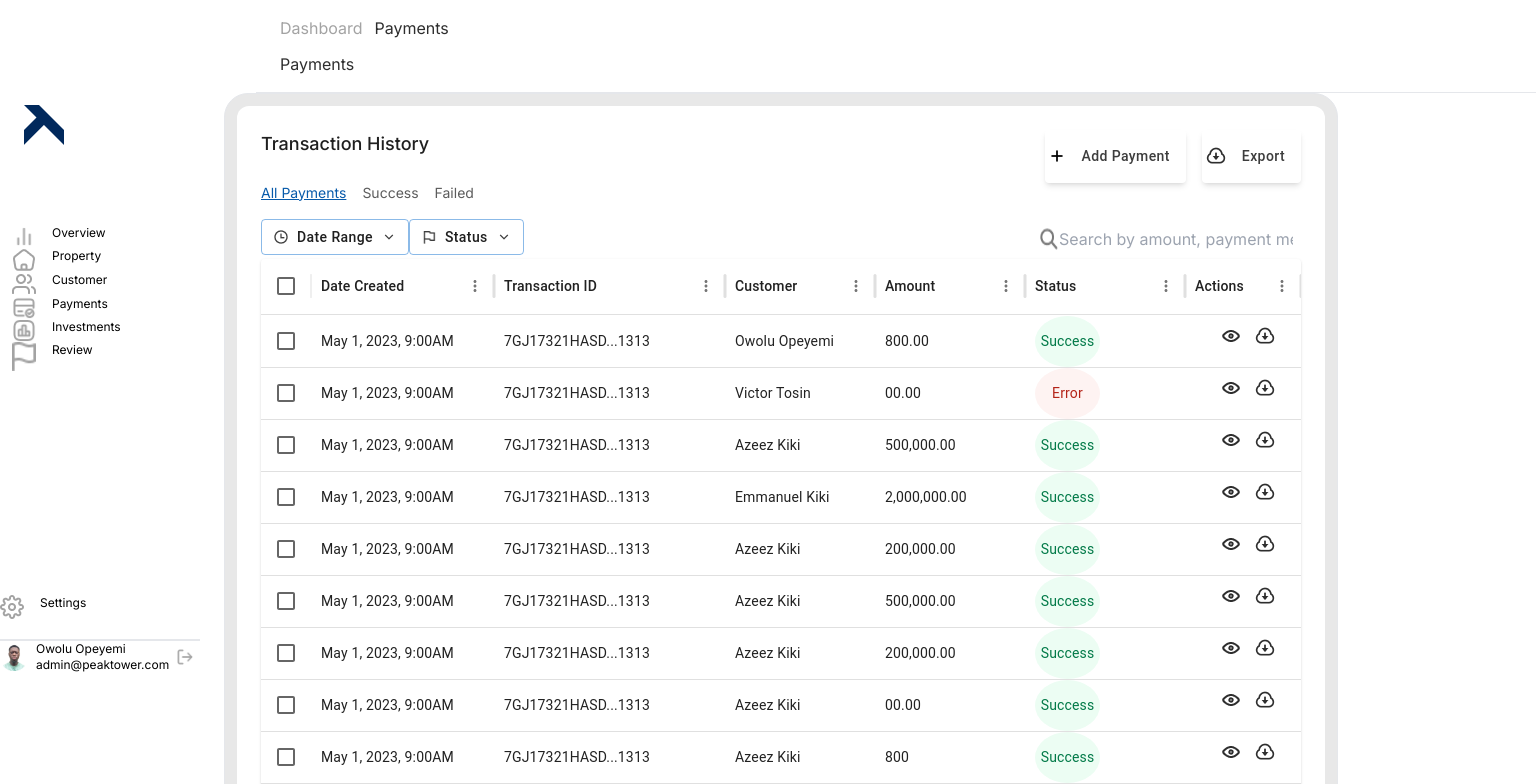
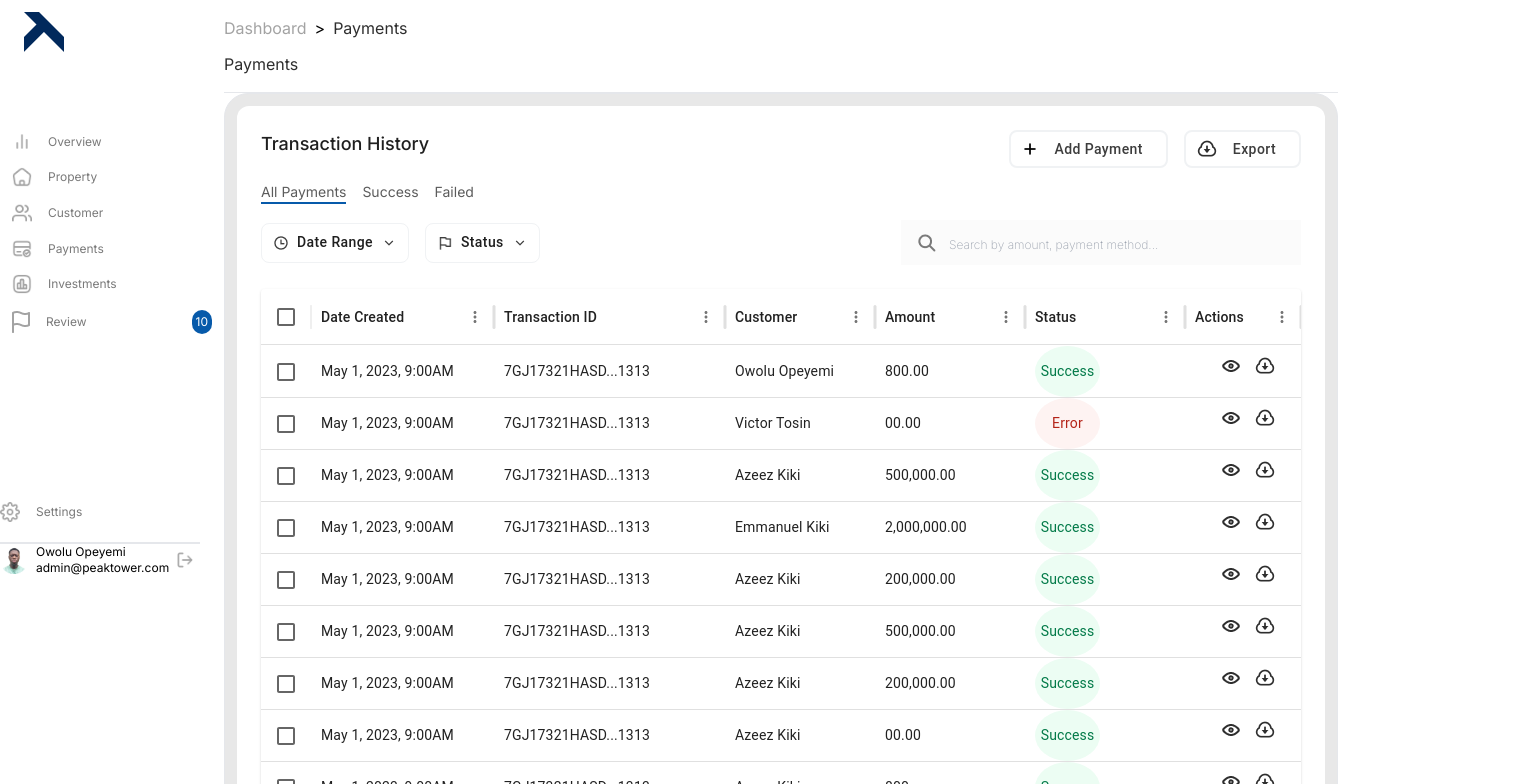
Before and after one commit to popsam22/lantan-frontend, a React (Vite) app: page /payments in a window 1280 px wide. Shown: the top 784 px of the page, 1536 px wide, since content can reach past the window. Built offline with nearby package versions, Linux system fonts and the light colour scheme.

Commit message:
fix: dashboard links

```diff
--- a/package.json
+++ b/package.json
@@ -16,7 +16,8 @@
     "@mui/x-data-grid": "^7.17.0",
     "react": "^18.3.1",
     "react-dom": "^18.3.1",
-    "react-router-dom": "^6.26.2"
+    "react-router-dom": "^6.26.2",
+    "react-toastify": "^10.0.5"
   },
   "devDependencies": {
     "@eslint/js": "^9.9.0",
--- a/src/App.tsx
+++ b/src/App.tsx
@@ -2,6 +2,8 @@ import { Routes, Route } from "react-router-dom";
 import RootLayout from "./layout/RootLayout";
 import Payments from "./pages/admin/Payments";
 import Investments from "./pages/admin/Investments";
+import { ToastContainer } from "react-toastify";
+import "react-toastify/dist/ReactToastify.css";
 
 const App = () => {
   return (
@@ -12,6 +14,18 @@ const App = () => {
           <Route path="/investments" element={<Investments />} />
         </Route>
       </Routes>
+      <ToastContainer
+        position="top-right"
+        autoClose={4000}
+        hideProgressBar={false}
+        newestOnTop={false}
+        closeOnClick
+        rtl={false}
+        pauseOnFocusLoss
+        draggable
+        pauseOnHover
+        theme="light"
+      />
     </div>
   );
 };
--- /dev/null
+++ b/src/components/Modal.tsx
@@ -0,0 +1,26 @@
+import Modal from "@mui/material/Modal";
+import Close from "../assets/close.png";
+
+const LatanaModal = ({ open, onClose, children, className, title }) => {
+  return (
+    <Modal open={open} onClose={onClose}>
+      <div
+        className={`bg-white overflow-y-auto max-h-[550px] outline-0 w-[90%] ${className} mt-[20%] lg:mt-[10%] mx-auto md:w-[70%] lg:w-[45%] px-6 py-6 max-md:px-8 max-md:py-4 border-0 rounded-lg shadow-lg flex flex-col outline-none focus:outline-0`}
+      >
+        <div className="flex justify-between pb-4">
+          <p className="text-[24px] font-medium mb-5">{title}</p>
+          <div onClick={onClose} className="cursor-pointer">
+            <img
+              src={Close}
+              alt="icon"
+              style={{ width: "16px", height: "16px" }}
+            />
+          </div>
+        </div>
+        {children}
+      </div>
+    </Modal>
+  );
+};
+
+export default LatanaModal;
--- a/src/components/Navbar.tsx
+++ b/src/components/Navbar.tsx
@@ -1,10 +1,11 @@
 const Navbar = () => {
   return (
     <div>
-      <nav className="flex relative top-0 w-full items-center bg-white border-b md:ml-64 pl-6  pr-10 py-4">
+      <nav className="flex relative top-0 w-full bg-white border-b py-4">
         <div>
-          <div className="flex mb-3">
-            <p className="text-[#A3A3A3] pr-3">Dashboard</p>
+          <div className="flex mb-3 gap-2">
+            <p className="text-[#A3A3A3]">Dashboard</p>
+            {">"}
             <p className="text-[#2E2E2E]">Payments</p>
           </div>
           <div className="text-[#2E2E2E]">Payments</div>
--- a/src/components/Sidebar.tsx
+++ b/src/components/Sidebar.tsx
@@ -8,6 +8,7 @@ import investment from "../assets/chart-squareinestments.png";
 import review from "../assets/Iconreview.png";
 import settings from "../assets/settingssettings.png";
 import avatar from "../assets/Avatarope.png";
+import { Link } from "react-router-dom";
 
 const Sidebar = () => {
   return (
@@ -17,36 +18,47 @@ const Sidebar = () => {
           <img src={latana} alt="latana logo" width={40} height={40} />
         </div>
         <div className=" h-[338px]">
-          <div className="flex gap-4">
-            <img src={overview} alt="overview" width={24} height={24} />
-            <p className="text-xs">Overview</p>
+          <div className="flex gap-4 mb-4 items-center">
+            <img src={overview} alt="overview" width={20} height={20} />
+            <p className="text-xs text-[#7A7A7A]">Overview</p>
           </div>
-          <div className="flex gap-4">
-            <img src={property} alt="propertycustomer" width={24} height={24} />
-            <p className="text-xs">Property</p>
+          <div className="flex gap-4 mb-4 items-center">
+            <img src={property} alt="propertycustomer" width={20} height={20} />
+            <p className="text-xs text-[#7A7A7A]">Property</p>
           </div>
-          <div className="flex gap-4">
-            <img src={customer} alt="customer" width={24} height={24} />
-            <p className="text-xs">Customer</p>
+          <div className="flex gap-4 mb-4 items-center">
+            <img src={customer} alt="customer" width={20} height={20} />
+            <p className="text-xs text-[#7A7A7A]">Customer</p>
           </div>
-          <div className="flex gap-4">
-            <img src={payment} alt="payment" width={24} height={24} />
-            <p className="text-xs">Payments</p>
-          </div>
-          <div className="flex gap-4">
-            <img src={investment} alt="investment" width={24} height={24} />
-            <p className="font-inter text-xs">Investments</p>
-          </div>
-          <div className="flex gap-4">
-            <img src={review} alt="review" width={24} height={24} />
-            <p className="text-xs justify-center items-center">Review</p>
+          <Link to="/payments">
+            <div className="flex gap-4 mb-4 items-center">
+              <img src={payment} alt="payment" width={20} height={20} />
+              <p className="text-xs text-[#7A7A7A]">Payments</p>
+            </div>
+          </Link>
+          <Link to="/investments">
+            <div className="flex gap-4 mb-4 items-center">
+              <img src={investment} alt="investment" width={20} height={20} />
+              <p className="text-xs text-[#7A7A7A]">Investments</p>
+            </div>
+          </Link>
+          <div className="flex gap-4 mb-4 items-center w-full">
+            <img src={review} alt="review" width={20} height={20} />
+            <div className="flex justify-between items-center w-full">
+              <p className="text-xs text-[#7A7A7A] justify-center items-center">
+                Review
+              </p>
+              <p className="text-white bg-[#075AAA] p-1 rounded-full text-xs">
+                10
+              </p>
+            </div>
           </div>
         </div>
       </div>
       <div className=" ">
-        <div className="flex gap-4 mb-5">
-          <img src={settings} alt="" />
-          <p className="text-xs">Settings</p>
+        <div className="flex gap-4 mb-5 items-center">
+          <img src={settings} alt="settings" width={20} height={20} />
+          <p className="text-xs text-[#7A7A7A]">Settings</p>
         </div>
         <div className="border w-[200px]"></div>
         <div className="flex w-[32px]">
--- a/src/constants/payments.tsx
+++ b/src/constants/payments.tsx
@@ -1,58 +1,3 @@
-import show from "../assets/_Button baseshow.png";
-import cloud from "../assets/download-cloud-linecloud.png";
-import { GridColDef } from "@mui/x-data-grid";
-
-export const columns: GridColDef[] = [
-  {
-    field: "dateCreated",
-    headerName: "Date Created",
-    width: 183,
-  },
-  {
-    field: "transactionId",
-    headerName: "Transaction ID",
-    width: 231,
-  },
-  {
-    field: "customer",
-    headerName: "Customer",
-    width: 150,
-  },
-  {
-    field: "amount",
-    headerName: "Amount",
-    width: 150,
-  },
-  {
-    field: "status",
-    headerName: "Status",
-    renderCell: (prop) => (
-      <button
-        style={{
-          backgroundColor: prop.value === "Success" ? "#ECFDF3" : "#FEF3F2",
-          color: prop.value === "Success" ? "#027A48" : "#B42318",
-          borderRadius: "50%",
-          width: "65px",
-        }}
-      >
-        {prop.value}
-      </button>
-    ),
-    width: 160,
-  },
-  {
-    field: "actions",
-    headerName: "Actions",
-    renderCell: () => (
-      <div className="flex gap-1 justify-center items-center">
-        <img src={show} alt="show details" className="w-10 h-10" />
-        <img src={cloud} alt="cloud" className="w-5 h-5" />
-      </div>
-    ),
-    width: 116,
-  },
-];
-
 export const rows = [
   {
     id: 1,
--- a/src/layout/RootLayout.tsx
+++ b/src/layout/RootLayout.tsx
@@ -6,10 +6,10 @@ const RootLayout = () => {
   return (
     <div>
       <main>
-        <section>
-          <Navbar />
-          <div className="flex">
-            <Sidebar />
+        <section className="flex">
+          <Sidebar />
+          <div>
+            <Navbar />
             <section className="flex flex-1 items-center border rounded-3xl bg-[#E8E8E8]">
               <div className="w-full">
                 <Outlet />
--- a/src/pages/admin/Payments.tsx
+++ b/src/pages/admin/Payments.tsx
@@ -6,18 +6,161 @@ import cloud from "../../assets/download-cloud-linecloud.png";
 import flag from "../../assets/flag-lineflag.png";
 import dropdown from "../../assets/arrow-down-s-linedropdown.png";
 import Table from "../../components/Table";
-import { columns, rows } from "../../constants/payments";
+import { rows } from "../../constants/payments";
+import { useState } from "react";
+import show from "../../assets/_Button baseshow.png";
+import { GridColDef } from "@mui/x-data-grid";
+import LatanaModal from "../../components/Modal";
+import { toast } from "react-toastify";
 
 const Payments = () => {
+  const [activeTab, setActiveTab] = useState(0);
+  const [isOpen, setIsOpen] = useState(false);
+  const [selectedItem, setSelectedItem] = useState(null);
+
+  const columns: GridColDef[] = [
+    {
+      field: "dateCreated",
+      headerName: "Date Created",
+      width: 183,
+    },
+    {
+      field: "transactionId",
+      headerName: "Transaction ID",
+      width: 231,
+    },
+    {
+      field: "customer",
+      headerName: "Customer",
+      width: 150,
+    },
+    {
+      field: "amount",
+      headerName: "Amount",
+      width: 150,
+    },
+    {
+      field: "status",
+      headerName: "Status",
+      renderCell: (prop) => (
+        <button
+          style={{
+            backgroundColor: prop.value === "Success" ? "#ECFDF3" : "#FEF3F2",
+            color: prop.value === "Success" ? "#027A48" : "#B42318",
+            borderRadius: "50%",
+            width: "65px",
+          }}
+        >
+          {prop.value}
+        </button>
+      ),
+      width: 160,
+    },
+    {
+      field: "actions",
+      headerName: "Actions",
+      renderCell: (prop) => (
+        <div className="flex gap-1 justify-center items-center">
+          <img
+            onClick={() => {
+              setIsOpen(true);
+              setSelectedItem(prop?.row);
+            }}
+            src={show}
+            alt="show details"
+            className="w-10 h-10"
+          />
+          <img
+            onClick={() =>
+              toast.success("Your File has been downloaded successfully")
+            }
+            src={cloud}
+            alt="cloud"
+            className="w-5 h-5"
+          />
+        </div>
+      ),
+      width: 116,
+    },
+  ];
+
   return (
-    <div className="bg-white rounded-xl p-6 m-3 h-[96vh]">
+    <div className="bg-white rounded-xl p-6 m-3">
+      <LatanaModal
+        title={"Transaction Details"}
+        open={isOpen}
+        onClose={() => {
+          setIsOpen(false);
+        }}
+        children={
+          <div>
+            <div className="flex justify-between gap-4 mb-8">
+              <div className="w-1/3">
+                <p className="text-xs text-[#7A7A7A]">Date Created</p>
+                <p className="font-medium text-[18px]">75yuwet9r237112</p>
+              </div>
+              <div className="w-1/3">
+                <p className="text-xs text-[#7A7A7A]">Date Created</p>
+                <p className="font-medium text-[18px]">75yuwet9r237112</p>
+              </div>
+              <div className="w-1/3">
+                <p className="text-xs text-[#7A7A7A]">Date Created</p>
+                <p className="font-medium text-[18px]">75yuwet9r237112</p>
+              </div>
+            </div>
+            <div className="flex justify-between gap-4 mb-8">
+              <div className="w-1/3">
+                <p className="text-xs text-[#7A7A7A]">Date Created</p>
+                <p className="font-medium text-[18px]">75yuwet9r237112</p>
+              </div>
+              <div className="w-1/3">
+                <p className="text-xs text-[#7A7A7A]">Date Created</p>
+                <p className="font-medium text-[18px]">75yuwet9r237112</p>
+              </div>
+              <div className="w-1/3">
+                <p className="text-xs text-[#7A7A7A]">Date Created</p>
+                <p
+                  className="font-medium text-[18px] text-center w-fit px-4 py-1 rounded-2xl"
+                  style={{
+                    backgroundColor:
+                      selectedItem?.status === "Success"
+                        ? "#ECFDF3"
+                        : "#FEF3F2",
+                    color:
+                      selectedItem?.status === "Success"
+                        ? "#027A48"
+                        : "#B42318",
+                  }}
+                >
+                  {selectedItem?.status}
+                </p>
+              </div>
+            </div>
+            <div className="flex justify-between gap-4 mb-8">
+              <div className="w-1/3">
+                <p className="text-xs text-[#7A7A7A]">Date Created</p>
+                <p className="font-medium text-[18px]">75yuwet9r237112</p>
+              </div>
+              <div className="w-1/3">
+                <p className="text-xs text-[#7A7A7A]">Date Created</p>
+                <p className="font-medium text-[18px]">75yuwet9r237112</p>
+              </div>
+              <div className="w-1/3">
+                <p className="text-xs text-[#7A7A7A]">Date Created</p>
+                <p className="font-medium text-[18px]">75yuwet9r237112</p>
+              </div>
+            </div>
+          </div>
+        }
+      />
       <div className="flex bg-white justify-between">
-        <p className="text-[#1F1F1F] text-lg font-medium items-center justify-start">
+        <p className="text-[#1F1F1F] text-lg font-medium items-center justify-start mb-6">
           Transaction History
         </p>
         <div className="space-x-4">
           <Button
-            className="shadow-md"
+            className="!border-2 !border-[#F0F2F4] !rounded-lg h-[38px]"
+            variant="outlined"
             startIcon={
               <img
                 src={add}
@@ -29,7 +172,8 @@ const Payments = () => {
             <p className="text-[#3D3D3D] px-2 py-2 capitalize">Add Payment</p>
           </Button>
           <Button
-            className="shadow-md"
+            className="!border-2 !border-[#F0F2F4] !rounded-lg h-[38px]"
+            variant="outlined"
             startIcon={
               <img
                 src={cloud}
@@ -42,15 +186,36 @@ const Payments = () => {
           </Button>
         </div>
       </div>
-      <div className="flex mb-4">
-        <p className="text-sm text-[#075AAA] underline mr-4">All Payments</p>
-        <p className="mr-4 text-sm text-[#5C5C5C]">Success</p>
-        <p className="text-sm text-[#5C5C5C]">Failed</p>
+      <div className="flex mb-4 cursor-pointer w-fit">
+        <p
+          onClick={() => setActiveTab(0)}
+          className={`text-sm mr-4 text-[#5C5C5C]  cursor-pointer ${
+            activeTab === 0 && "text-[#075AAA] border-b-2 border-[#075AAA]"
+          }`}
+        >
+          All Payments
+        </p>
+        <p
+          onClick={() => setActiveTab(1)}
+          className={`mr-4 text-sm text-[#5C5C5C] cursor-pointer ${
+            activeTab === 1 && "text-[#075AAA] border-b-2 border-[#075AAA]"
+          }`}
+        >
+          Success
+        </p>
+        <p
+          onClick={() => setActiveTab(2)}
+          className={`text-sm text-[#5C5C5C] cursor-pointer ${
+            activeTab === 2 && "text-[#075AAA] border-b-2 border-[#075AAA]"
+          }`}
+        >
+          Failed
+        </p>
       </div>
-      <div className="flex justify-between">
-        <div>
+      <div className="flex gap-4 justify-between items-center mb-6">
+        <div className="flex gap-4">
           <Button
-            className="mr-2"
+            className="mr-2 h-[40px] !border !border-[#F0F2F4] !rounded-lg"
             variant="outlined"
             startIcon={
               <img
@@ -70,6 +235,7 @@ const Payments = () => {
             <p className="text-[#1F1F1F] capitalize">Date range</p>
           </Button>
           <Button
+            className="h-[40px] !border !border-[#F0F2F4] !rounded-lg"
             variant="outlined"
             startIcon={
               <img
@@ -89,13 +255,16 @@ const Payments = () => {
             <p className="text-[#1F1F1F] capitalize">Status</p>
           </Button>
         </div>
-        <div className="flex py-2 px-2">
-          <img src={search} alt="search icon" />
+        <div className="relative flex h-[45px]">
+          <img
+            src={search}
+            alt="search icon"
+            className="absolute top-[13px] left-[15px]"
+          />
           <input
             type="text"
             placeholder="Search by amount, payment method..."
-            width={423}
-            height={42}
+            className="pl-12 w-[400px] bg-[#FBFBFB] placeholder:text-xs placeholder:font-extralight"
           />
         </div>
       </div>
```
Also changed, not shown: src/assets/close.png (added), 1 other file (tests, documents, lock files or other folders).
